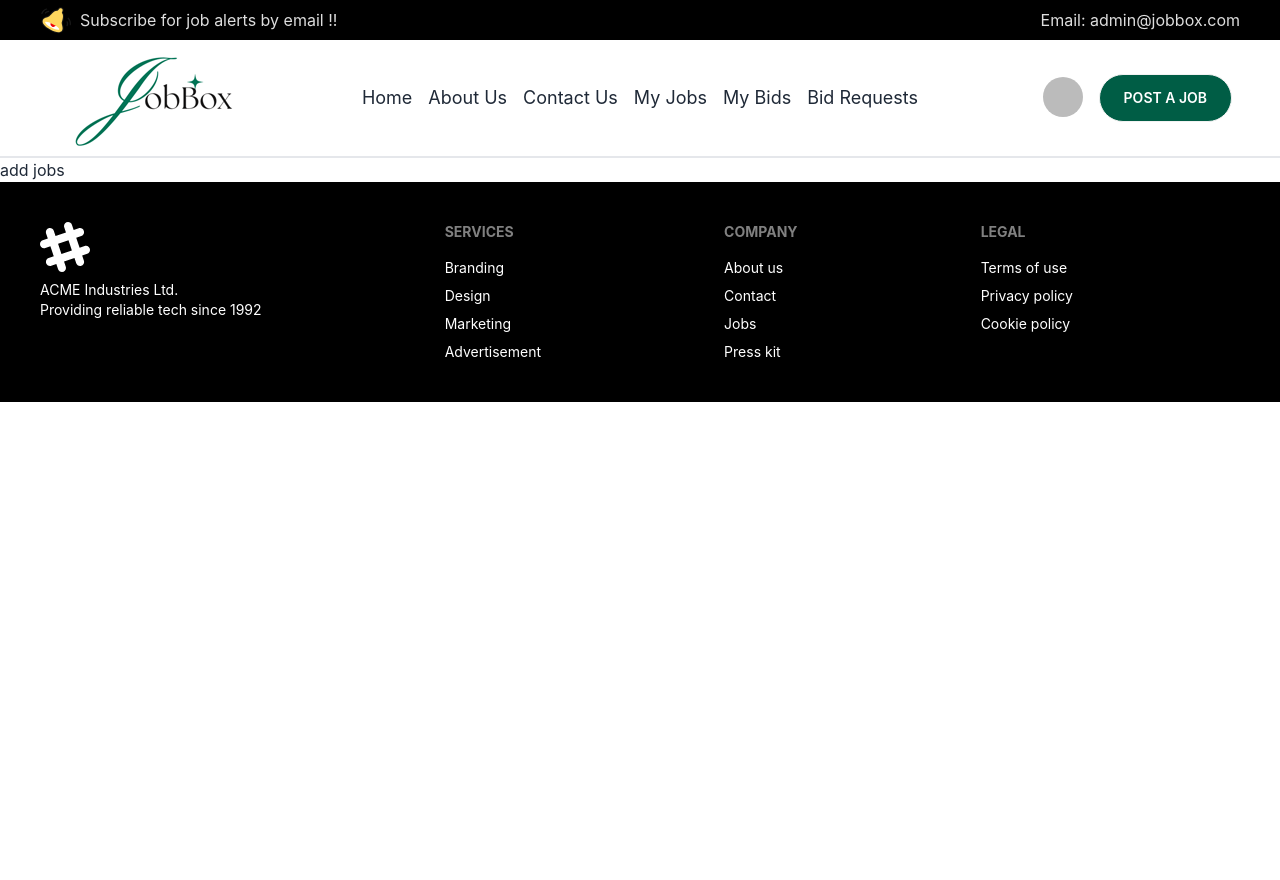
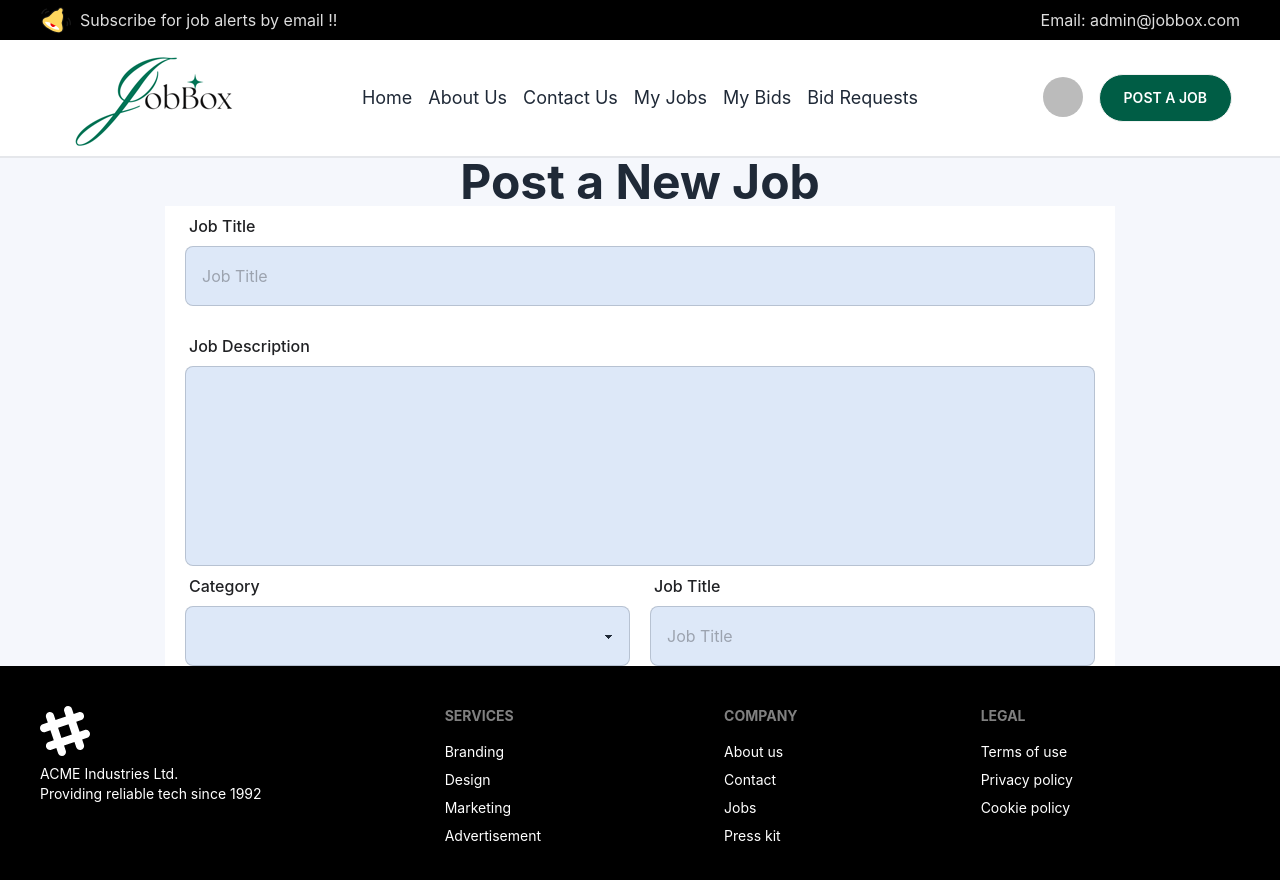
Before and after one commit to hirok17/job-box-client, a React (Vite) app: page /addjobs in a window 1280 px wide. Shown: the top 880 px of the page. Before the commit the page ends 800 px from the top, so only its background shows below. Built offline with nearby package versions, Linux system fonts and the light colour scheme; no server answers; sample sign-in values are in the browser's storage.

Commit message:
making form for jobe page

```diff
--- a/src/pages/addjobs/AddJobs.jsx
+++ b/src/pages/addjobs/AddJobs.jsx
@@ -2,9 +2,45 @@
 
 const AddJobs = () => {
     return (
-        <div>
-            add jobs
-        </div>
+        <section className="bg-[#F5F7FC]">
+            <h2 className="text-5xl font-bold text-center">Post a New Job </h2>
+            <div className="max-w-[950px] mx-auto bg-white px-5">
+                <form>
+                    <div className="form-control">
+                        <label className="label">
+                            <span className="text-base text-[#202124] font-medium">Job Title</span>
+                        </label>
+                        <input type="text" name="title" placeholder="Job Title" className="input input-bordered h-[60px] bg-[#DDE8F8] focus:outline-none focus:bg-white focus:border-[#007456]" required />
+                    </div>
+                    <div className="form-control mt-5">
+                        <label className="label">
+                            <span className="text-base text-[#202124] font-medium">Job Description</span>
+                        </label>
+                        <input type="text" name="description" className="input input-bordered h-[200px] bg-[#DDE8F8] focus:outline-none focus:bg-white focus:border-[#007456]" required />
+                    </div>
+                    <div className="grid grid-cols-1 lg:grid-cols-2 gap-5">
+                        <div>
+                            <label className="label">
+                                <span className="text-base text-[#202124] font-medium">Category</span>
+                            </label>
+                            <select className="select select-bordered input h-[60px] bg-[#DDE8F8] focus:outline-none focus:bg-white focus:border-[#007456] w-full">
+                                <option value=""></option>
+                                <option value="web development">Web Development</option>
+                                <option value="graphics design">Graphics Design</option>
+                                <option value="digital marketing">Digital Marketing</option>
+                            </select>
+                        </div>
+                        <div>
+                            <label className="label">
+                                <span className="text-base text-[#202124] font-medium">Job Title</span>
+                            </label>
+                            <input type="text" placeholder="Job Title" className="input input-bordered w-full h-[60px] bg-[#DDE8F8] focus:outline-none focus:bg-white focus:border-[#007456]" required />
+                        </div>
+                    </div>
+
+                </form>
+            </div>
+        </section>
     );
 };
 
```
